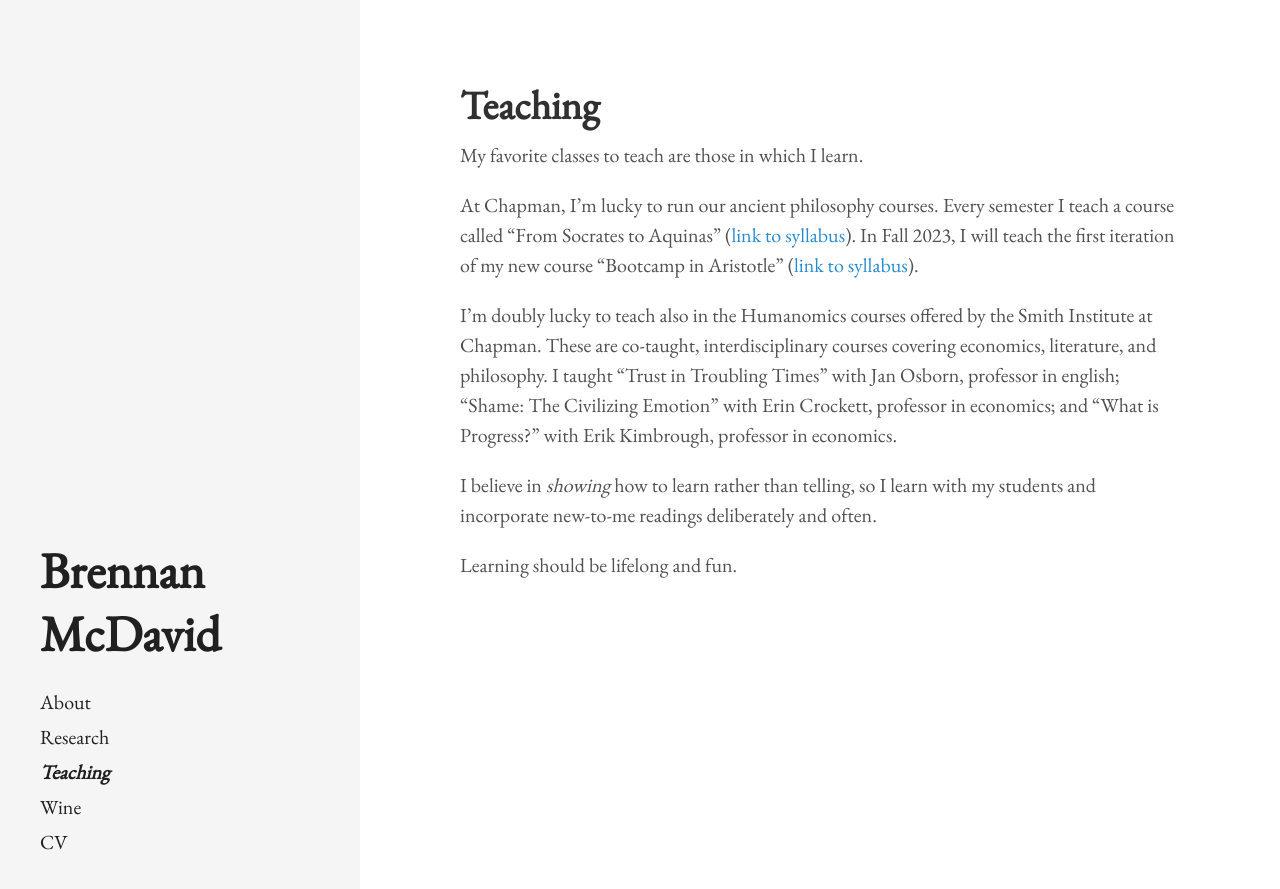
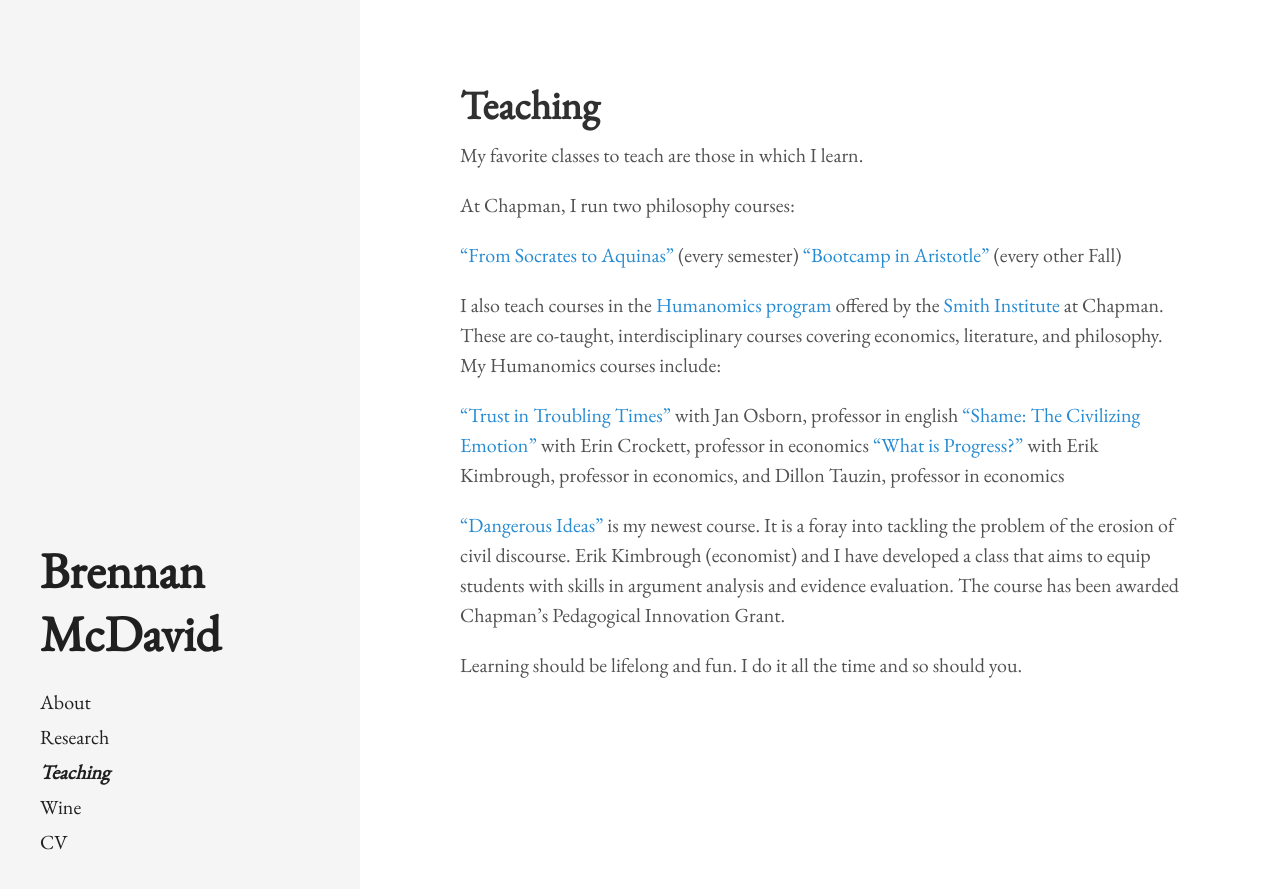
Before and after one commit to bkmcdavid/bkmcdavid.github.io, a Jekyll site: the page built from teaching.md, in a window 1280 px wide. Shown: the top 889 px of the page. Built offline with Jekyll 4.4.1, drawn with Linux system fonts in a browser that asks for light colours.

Commit message:
Update teaching.md
fall 2024 up to date

```diff
--- a/teaching.md
+++ b/teaching.md
@@ -5,10 +5,20 @@ title: Teaching
 
 My favorite classes to teach are those in which I learn.
 
-At Chapman, I'm lucky to run our ancient philosophy courses. Every semester I teach a course called "From Socrates to Aquinas" (<a href="https://bkmcdavid.github.io/pdfs/Syllabus2022F.docx.pdf">link to syllabus</a>). In Fall 2023, I will teach the first iteration of my new course "Bootcamp in Aristotle" (<a href="https://bkmcdavid.github.io/pdfs/Phil360syllabus.pdf">link to syllabus</a>).
+At Chapman, I run two philosophy courses:
 
-I'm doubly lucky to teach also in the Humanomics courses offered by the Smith Institute at Chapman. These are co-taught, interdisciplinary courses covering economics, literature, and philosophy. I taught "Trust in Troubling Times" with Jan Osborn, professor in english; "Shame: The Civilizing Emotion" with Erin Crockett, professor in economics; and "What is Progress?" with Erik Kimbrough, professor in economics.
+<a href="https://bkmcdavid.github.io/pdfs/Syllabus2022F.docx.pdf">"From Socrates to Aquinas"</a> (every semester)
+<a href="https://bkmcdavid.github.io/pdfs/Phil360syllabus.pdf">"Bootcamp in Aristotle"</a> (every other Fall)
 
-I believe in <i>showing</i> how to learn rather than telling, so I learn with my students and incorporate new-to-me readings deliberately and often.
 
-Learning should be lifelong and fun.
+I also teach courses in the <a href="https://www.chapman.edu/research/institutes-and-centers/smith-institute-for-political-economy-and-philosophy/academics-and-research/humanomics.aspx">Humanomics program</a> offered by the <a href="https://www.chapman.edu/research/institutes-and-centers/smith-institute-for-political-economy-and-philosophy/index.aspx">Smith Institute</a> at Chapman. These are co-taught, interdisciplinary courses covering economics, literature, and philosophy. My Humanomics courses include:
+
+<a href="https://github.com/bkmcdavid/bkmcdavid.github.io/blob/ce745dd1dd6f86862bb5390fe12f738662421509/pdfs/357syllabus.Updated.05.04.20.pdf">"Trust in Troubling Times"</a> with Jan Osborn, professor in english
+<a href="https://github.com/bkmcdavid/bkmcdavid.github.io/blob/ce745dd1dd6f86862bb5390fe12f738662421509/pdfs/357syllabusShame.docx">"Shame: The Civilizing Emotion"</a> with Erin Crockett, professor in economics
+<a href="https://github.com/bkmcdavid/bkmcdavid.github.io/blob/ce745dd1dd6f86862bb5390fe12f738662421509/pdfs/2023HumanomicsProgress.docx">"What is Progress?"</a> with Erik Kimbrough, professor in economics, and Dillon Tauzin, professor in economics
+
+
+<a href="https://github.com/bkmcdavid/bkmcdavid.github.io/blob/b70a45c5b6db5f286252fa06720ca044eeb39912/pdfs/DangerousIdeasFall2024.pdf">"Dangerous Ideas"</a> is my newest course. It is a foray into tackling the problem of the erosion of civil discourse. Erik Kimbrough (economist) and I have developed a class that aims to equip students with skills in argument analysis and evidence evaluation. The course has been awarded Chapman's Pedagogical Innovation Grant.
+
+
+Learning should be lifelong and fun. I do it all the time and so should you.
```
